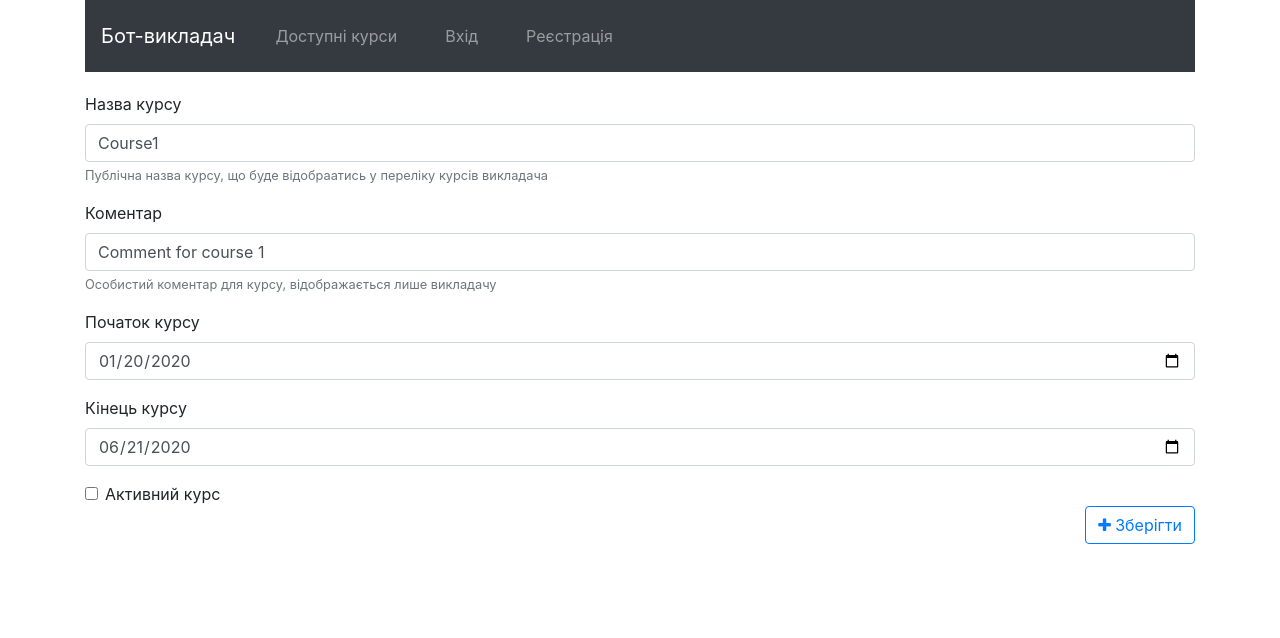
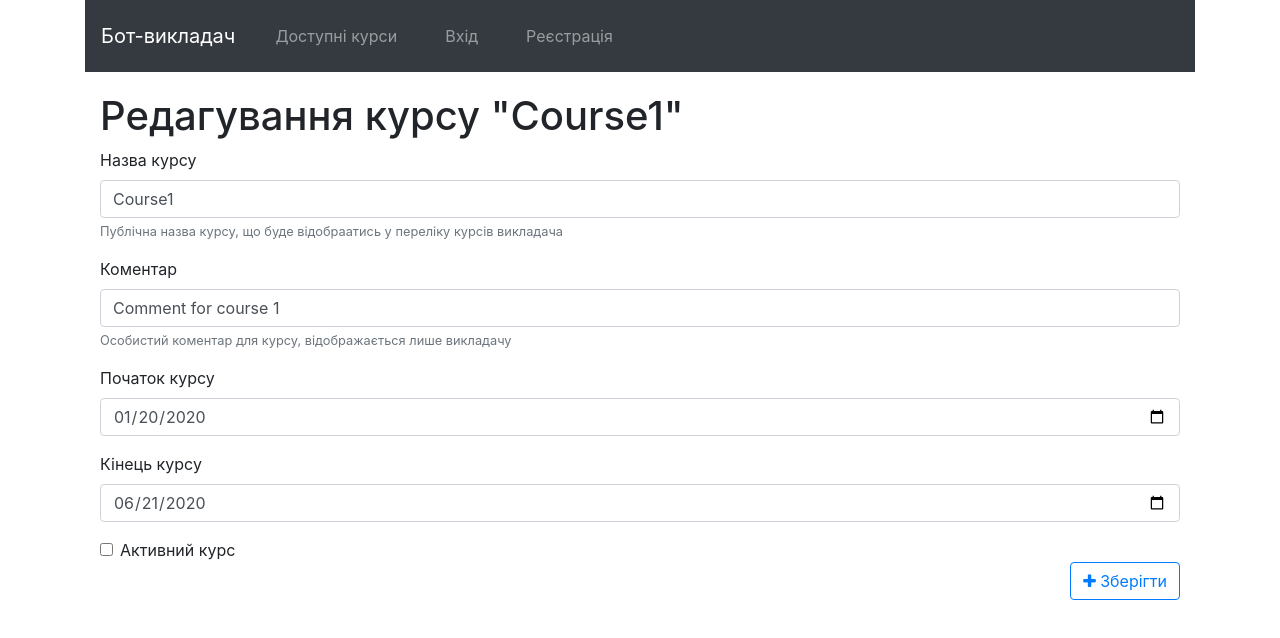
Before and after one commit to NarbiD/sc-teacher-frontend, a React (Create React App) app: page /edit-course/1 in a window 1280 px wide. Shown: the top 638 px of the page. Built offline with nearby package versions, Linux system fonts and the light colour scheme.

Commit message:
refactoring, renaming in create-course & edit-course

```diff
--- a/src/components/create-course/create-course.js
+++ b/src/components/create-course/create-course.js
@@ -1,11 +1,11 @@
 import React from 'react'
 
 import CourseFormGroup from '../course-form/course-input-from-group/course-form-group'
-import Title from '../create-course/title/title';
+import PageTitle from '../page-title/page-title';
 
 const CreateCourse = ({ onCreate }) => {
     return <div className="container">
-                <Title />
+                <PageTitle text="Створення нового курсу" />
                 <CourseFormGroup onSubmit={(item)=>onCreate(item)} />
            </div>
 }
--- a/src/components/create-course/title/title.js
+++ /dev/null
@@ -1,7 +0,0 @@
-import React from 'react';
-
-const Title = () => {
-    return <h1>Створення нового курсу</h1>
-}
-
-export default Title;
--- a/src/components/edit-course/edit-course.js
+++ b/src/components/edit-course/edit-course.js
@@ -1,11 +1,18 @@
 import React from 'react'
 
 import CourseFormGroup from '../course-form/course-input-from-group/course-form-group'
+import PageTitle from '../page-title/page-title';
 
 const EditCourse = ({ courseItem, onEdit }) => {
-    return <CourseFormGroup
+    return <div className="container">
+                <PageTitle text={`Редагування курсу "${courseItem.label}"`} />
+                <CourseFormGroup
                     onSubmit={ (item)=>onEdit(item) }
                     formState={ courseItem } />
+           </div>
+
+
+
 }
 
 export default EditCourse;
```
